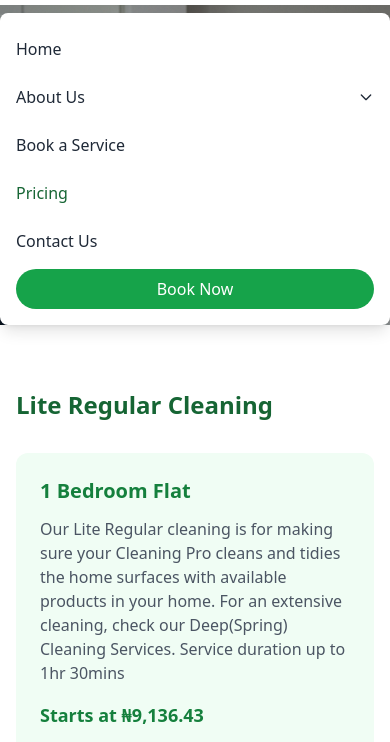
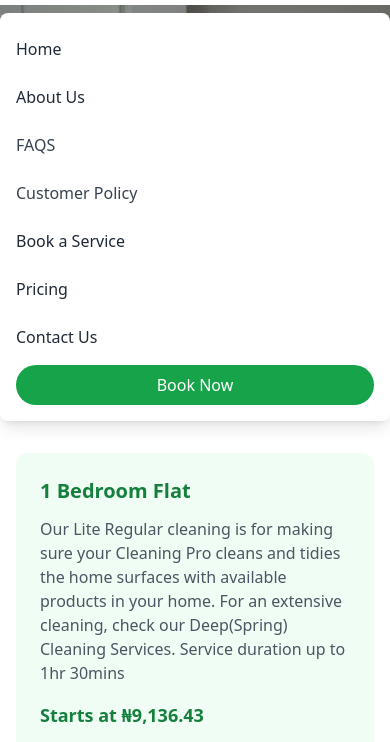
Before and after one commit to NASIRMUSA/flexneatandcleanservices, a plain HTML site: page pricing.html in a window 390 px wide. Both pictures are taken after a click on the button 362 px from the left and 37 px from the top of the page. Shown: the part 75-817 px from the top of the page. Drawn offline with nearby package versions, Linux system fonts and the light colour scheme.

Commit message:
menuUpadte

```diff
--- a/pricing.html
+++ b/pricing.html
@@ -73,19 +73,20 @@
   <ul class="space-y-2">
     <li><a href="index.html" class="block py-2 text-gray-800 hover:text-green-800">Home</a></li>
     <li class="relative">
-      <a href="about.html" class="block py-2 text-gray-800 hover:text-green-800 flex items-center justify-between">
-        About Us
+
+      <a href="about.html" class="block py-2 text-gray-800 hover:text-green-800 ">About Us
+        <!-- About Us
         <svg class="w-4 h-4" fill="none" stroke="currentColor" viewBox="0 0 24 24">
           <path stroke-linecap="round" stroke-linejoin="round" stroke-width="2" d="M19 9l-7 7-7-7" />
-        </svg>
+        </svg> -->
       </a>
-      <ul class="pl-4 hidden" id="mobile-dropdown">
+      <!-- <ul class="pl-4 hidden" id="mobile-dropdown"> -->
         <li><a href="faq.html" class="block py-2 text-gray-700 hover:text-green-700">FAQS</a></li>
-        <li><a href="constomer.html" class="block py-2 text-green-800 hover:text-green-700">Customer Policy</a></li>
-      </ul>
+        <li><a href="constomer.html" class="block py-2 text-gray-700 hover:text-green-700">Customer Policy</a></li>
+      <!-- </ul> -->
     </li>
-    <li><a href="#" class="block py-2 text-gray-800 hover:text-green-800">Book a Service</a></li>
-    <li><a href="pricing.html" class="block py-2 text-green-800 hover:text-green-800">Pricing</a></li>
+    <li><a href="#" onclick="openBookingModal()" class="block py-2 text-gray-800 hover:text-green-800">Book a Service</a></li>
+    <li><a href="pricing.html" class="block py-2 text-gray-800 hover:text-green-800">Pricing</a></li>
     <li><a href="contact.html" class="block py-2 text-gray-800 hover:text-green-800">Contact Us</a></li>
     <li>
       <button onclick="openBookingModal()" class="block bg-green-600 hover:bg-green-800 text-white px-6 py-2 rounded-full text-center w-full mt-2">
@@ -94,7 +95,6 @@
     </li>
   </ul>
 </div>
-
     <section class="bg-gray-400 bg-cover bg-center h-80 md:h-96 flex items-center justify-center text-center text-white px-5"
     style="background-image: url('images/package.jpg')">
 
--- a/script/navbar.js
+++ b/script/navbar.js
@@ -10,9 +10,5 @@ document.addEventListener("DOMContentLoaded", function () {
     mobileMenu.classList.toggle("hidden");
   });
 
-  // Toggle mobile dropdown
-  mobileDropdownToggle.addEventListener("click", function (e) {
-    e.preventDefault(); // Prevent link redirect
-    mobileDropdown.classList.toggle("hidden");
-  });
+
 });
```
Also changed, not shown: about.html (+7 -6 lines), constomer.html (+8 -7 lines), contact.html (+7 -6 lines), faq.html (+7 -6 lines), index.html (+7 -6 lines).
